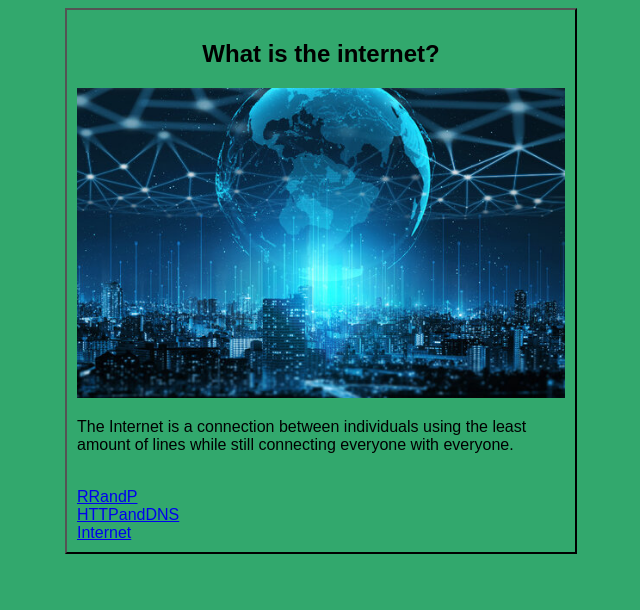
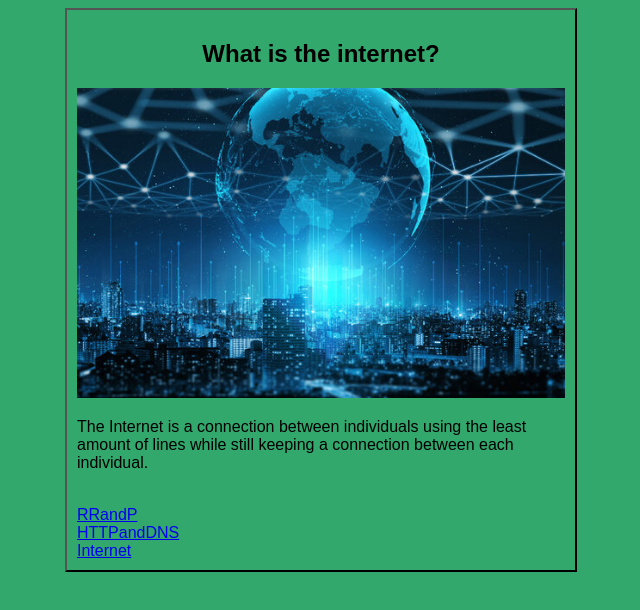
Before and after one commit to cdene1/Internet, a plain HTML site: page index.html in a window 1280 px wide. Shown: the whole page, without its empty margins (319-959 px from the left). Drawn offline with Linux system fonts and the light colour scheme.

Commit message:
Update index.html

```diff
--- a/index.html
+++ b/index.html
@@ -19,7 +19,7 @@
             <img src="Internet.jpg" width=100% height=100%>
 
     <br>
-    <p>The Internet is a connection between individuals using the least amount of lines while still connecting everyone with everyone.</p>
+    <p>The Internet is a connection between individuals using the least amount of lines while still keeping a connection between each individual.</p>
     <br>
 
     <a href="RRandP.html">RRandP</a>
```
